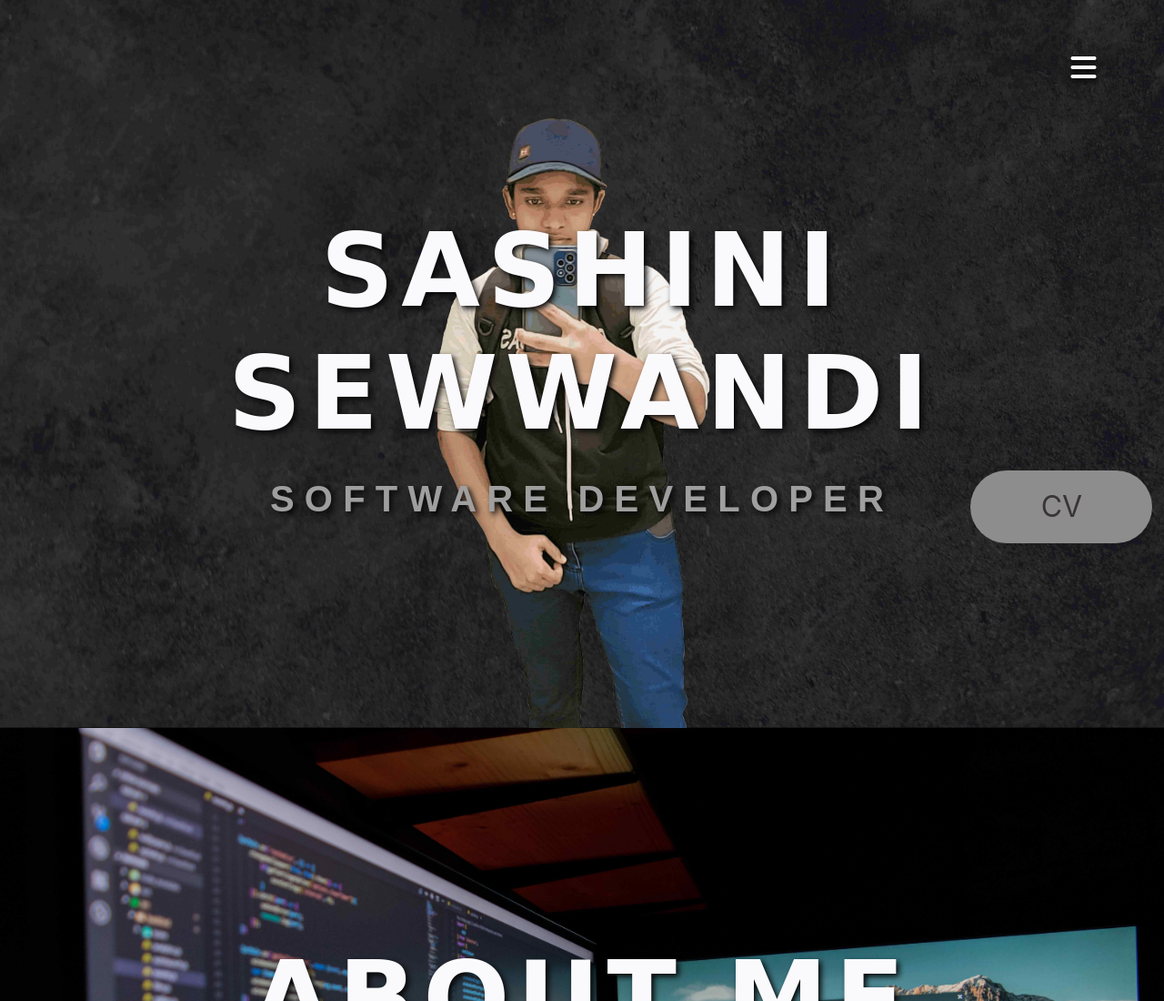
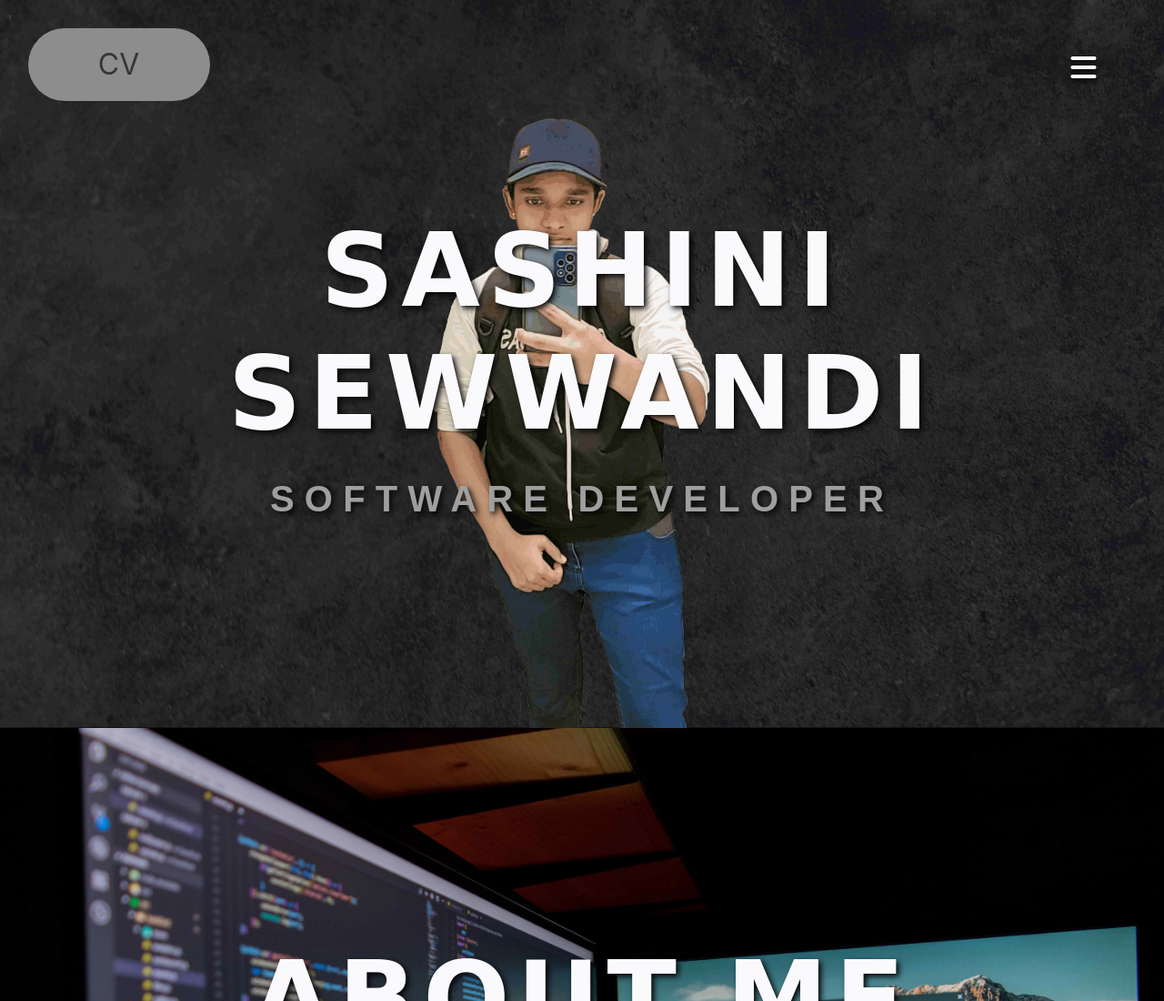
Before and after one commit to shashi2024/sashinisewwandi, a plain HTML site: page index.html in a window 1280 px wide. Shown: the top 1100 px of the page at 91% size. Drawn offline with nearby package versions, Linux system fonts and the light colour scheme; a web font is replaced by a local one.

Commit message:
change position

```diff
--- a/css.css
+++ b/css.css
@@ -4,8 +4,8 @@
  }
  #cv{
   position: fixed;
-  margin-top: 40%;
-  margin-left: 83%;
+  margin-top: 2%;
+  margin-left: 2%;
  }
 
  #cv-a {
@@ -51,50 +51,6 @@
   opacity: 1;
   right: 0;
 }
- /* #cv a {
-  color: #000000;
- }
-
- #cv-a span:after {
-  content: '\00bb';
-  position: absolute;
-  opacity: 0;
-  top: 0;
-  size: 5rem;
-  right: -5px;
-  transition: .5s;
-  -webkit-transition: .5s;
-  -moz-transition: .5s;
-  -ms-transition: .5s;
-  -o-transition: .5s;
-}
-
-#cv-a:hover  span {
-  padding-right: 3vw;
-}
-
-#cv-a:hover span:after {
-  opacity: 1;
-  right: 0;
-}
-
- #cv{
-  height: 10vh;
-  width:10vw;
-  margin-top: 42%;
-  margin-left: 88%;
-  font-size:1.5rem;
-  cursor:pointer;
-  position: fixed;
-  border: none;
-  text-align: center;
-  border-radius: 5px;
-  background-color: #b9b9be;
-  -webkit-border-radius: 5px;
-  -moz-border-radius: 5px;
-  -ms-border-radius: 5px;
-  -o-border-radius: 5px;
-} */
 
  #inner1{
     height: 100vh;
```
